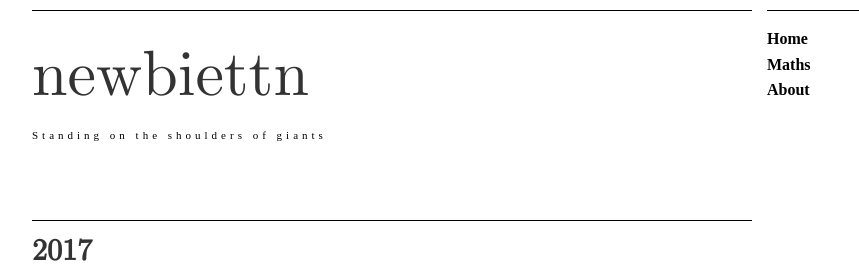
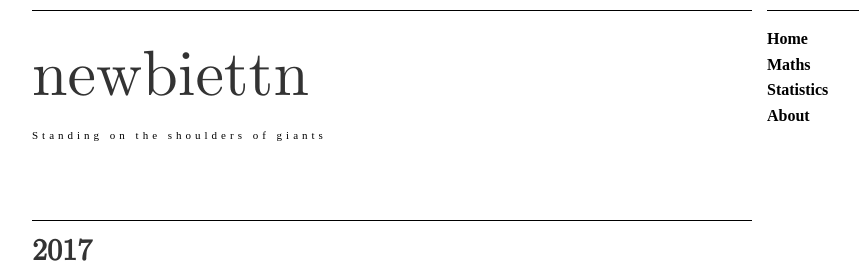
Before and after one commit to newbiettn/newbiettn.github.io, a Jekyll site: the page built from index.html, in a window 1280 px wide. Shown: the top 273 px of the page, without its empty margins (208-1067 px from the left). Built offline with Jekyll 4.4.1, drawn with Linux system fonts in a browser that asks for light colours; formulas are drawn with MathJax 3.

Commit message:
add statistics page to menu

```diff
--- a/_config.yml
+++ b/_config.yml
@@ -13,6 +13,8 @@ links:
     url:          /
   - name:         Maths
     url:          /maths
+  - name:         Statistics
+    url:          /stats
   - name:         About
     url:          /about
 
```
